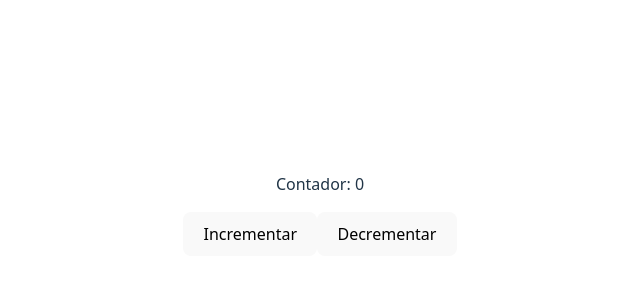
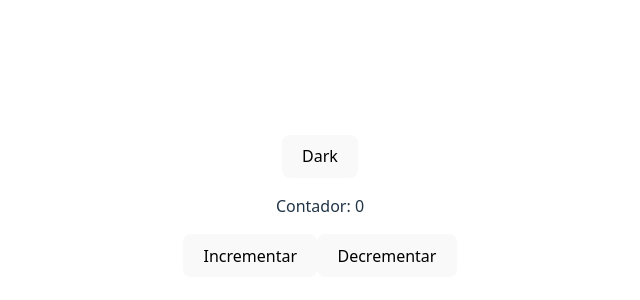
Before and after one commit to felipecoll/react-begins, a React (Vite) app: page / in a window 1280 px wide. Shown: the part 194-494 px from the top of the page, without its empty margins (320-960 px from the left). Built offline with nearby package versions, Linux system fonts and the light colour scheme.

Commit message:
Context API - estado global

```diff
--- a/src/App.jsx
+++ b/src/App.jsx
@@ -1,4 +1,5 @@
 import './App.css'
+import { createContext, useState, useContext } from 'react'
 import Counter from './components/Counter/Counter.jsx'
 //import SearchPost from './components/SearchPost/SearchPost.jsx'
 //import StaticComponent from './components/StaticComponents/StaticComponent.jsx'
@@ -12,12 +13,42 @@
 // import Counter from './components/counter'
 // import Card from './components/card'
 
+const ThemeContext = createContext()
+
+function ThemeProvider({children}) {
+  const [theme, setTheme] = useState('light')
+
+  const toggleTheme = () => {
+    setTheme(theme === 'light' ? 'dark' : 'light')
+  }
+
+  return (
+    <ThemeContext.Provider value={{ theme, toggleTheme }}>
+      {children}
+    </ThemeContext.Provider>
+  )
+}
+
+function ThemeButton() {
+  const { theme, toggleTheme } = useContext(ThemeContext)
+
+  return (
+    <button onClick={toggleTheme}>
+      {theme === 'light' ? 'Dark' : 'Light'}
+    </button>
+  )
+}
+
+
+
 function App() {
 
   // const items = ['React', 'Vue', 'Angular', 'Svelte']
 
   return (
-    <>
+      <ThemeProvider>
+        <ThemeButton />
+
       <section>
         <Counter/>
         {/* <SearchPost /> */}
@@ -54,7 +85,7 @@
           ))}
         </ul> */}
       </section>
-    </>
+      </ThemeProvider>
   )
 }
 
```
